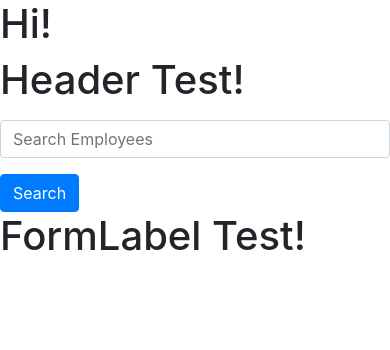
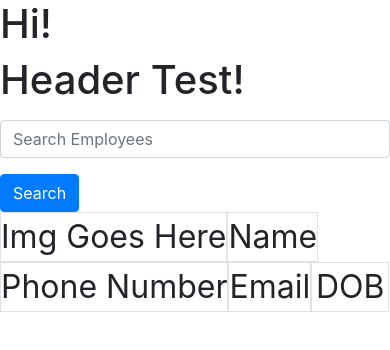
Before and after one commit to JoshTrev/Employee-Directory, a React (Create React App) app in the folder employee-directory-app/: page / in a window 390 px wide. Shown: the top 350 px of the page. Built offline with nearby package versions, Linux system fonts and the light colour scheme.

Commit message:
Added ability to order by name, phone, email, or DOB

```diff
--- a/employee-directory-app/src/App.js
+++ b/employee-directory-app/src/App.js
@@ -9,8 +9,16 @@ class App extends Component {
   state = {
     employees: employees,
     search: "",
-    sortOrder: "ASC",
-    orderedEmployees: []
+    sortOrderASC: true,
+    orderedEmployees: [],
+    sortByName: true,
+    sortByPhone: false,
+    sortByEmail: false,
+    sortByDOB: false,
+    sortByNameASC: true,
+    sortByPhoneASC: false,
+    sortByEmailASC: false,
+    sortByDOBASC: false,
   }
 
   handleInputChange = event => {
@@ -30,13 +38,13 @@ class App extends Component {
     var orderedEmployees = [];
 
     // Sort employees alphabetically by Ascending order
-    if (this.state.sortOrder === "ASC") {
+    if (this.state.sortOrderASC === true) {
       orderedEmployees = filteredEmployees.sort();
       console.log("filteredEmployeesASC");
       console.log(orderedEmployees);
     }
     // Sort employees alphabetically by Descending order
-    else if (this.state.sortOrder === "DES") {
+    else if (this.state.sortOrderASC === false) {
       orderedEmployees = filteredEmployees.sort().reverse();
       console.log("filteredEmployeesDES");
       console.log(orderedEmployees);
@@ -46,6 +54,128 @@ class App extends Component {
     this.setState({
       search: "",
       orderedEmployees: orderedEmployees
+    });
+  }
+
+  // Click to select search category. Also clicking again will toggle order.
+  handleFormSubmitName = event => {
+    event.preventDefault();
+
+    var newOrderedEmployees = [];
+
+    // If the chose category is already sortByName and sortByNameASC is true, sort results by ASC order.
+    if (this.state.sortByNameASC === true && this.state.sortByName === true && this.state.orderedEmployees !== "") {
+      console.log("Sort ASC");
+      newOrderedEmployees = this.state.orderedEmployees.sort();
+      this.setState({
+        sortByNameASC: false
+      });
+    }
+    // If the chose category is already sortByName and sortByNameASC is false, sort results by DES order.
+    if (this.state.sortByNameASC === false && this.state.sortByName === true && this.state.orderedEmployees !== "") {
+      console.log("Sort DES");
+      newOrderedEmployees = this.state.orderedEmployees.sort().reverse();
+      this.setState({
+        sortByNameASC: true
+      });
+    }
+
+    this.setState({
+      sortByName: true,
+      sortByPhone: false,
+      sortByEmail: false,
+      sortByDOB: false,
+      orderedEmployees: newOrderedEmployees
+    });
+  }
+  handleFormSubmitPhone = event => {
+    event.preventDefault();
+
+    var newOrderedEmployees = [];
+
+    // If the chose category is already sortByPhone and sortByPhoneASC is true, sort results by ASC order.
+    if (this.state.sortByPhoneASC === true && this.state.sortByPhone === true && this.state.orderedEmployees !== "") {
+      console.log("Sort ASC");
+      newOrderedEmployees = this.state.orderedEmployees.sort();
+      this.setState({
+        sortByPhoneASC: false
+      });
+    }
+    // If the chose category is already sortByPhone and sortByPhoneASC is false, sort results by DES order.
+    if (this.state.sortByPhoneASC === false && this.state.sortByPhone === true && this.state.orderedEmployees !== "") {
+      console.log("Sort DES");
+      newOrderedEmployees = this.state.orderedEmployees.sort().reverse();
+      this.setState({
+        sortByPhoneASC: true
+      });
+    }
+
+    this.setState({
+      sortByName: false,
+      sortByPhone: true,
+      sortByEmail: false,
+      sortByDOB: false,
+      orderedEmployees: newOrderedEmployees
+    });
+  }
+  handleFormSubmitEmail = event => {
+    event.preventDefault();
+
+    var newOrderedEmployees = [];
+
+    // If the chose category is already sortByEmail and sortByEmailASC is true, sort results by ASC order.
+    if (this.state.sortByEmailASC === true && this.state.sortByEmail === true && this.state.orderedEmployees !== "") {
+      console.log("Sort ASC");
+      newOrderedEmployees = this.state.orderedEmployees.sort();
+      this.setState({
+        sortByEmailASC: false
+      });
+    }
+    // If the chose category is already sortByEmail and sortByEmailASC is false, sort results by DES order.
+    if (this.state.sortByEmailASC === false && this.state.sortByEmail === true && this.state.orderedEmployees !== "") {
+      console.log("Sort DES");
+      newOrderedEmployees = this.state.orderedEmployees.sort().reverse();
+      this.setState({
+        sortByEmailASC: true
+      });
+    }
+
+    this.setState({
+      sortByName: false,
+      sortByPhone: false,
+      sortByEmail: true,
+      sortByDOB: false,
+      orderedEmployees: newOrderedEmployees
+    });
+  }
+  handleFormSubmitDOB = event => {
+    event.preventDefault();
+
+    var newOrderedEmployees = [];
+
+    // If the chose category is already sortByDOB and sortByDOBASC is true, sort results by ASC order.
+    if (this.state.sortByDOBASC === true && this.state.sortByDOB === true && this.state.orderedEmployees !== "") {
+      console.log("Sort ASC");
+      newOrderedEmployees = this.state.orderedEmployees.sort();
+      this.setState({
+        sortByDOBASC: false
+      });
+    }
+    // If the chose category is already sortByDOB and sortByDOBASC is false, sort results by DES order.
+    if (this.state.sortByDOBASC === false && this.state.sortByDOB === true && this.state.orderedEmployees !== "") {
+      console.log("Sort DES");
+      newOrderedEmployees = this.state.orderedEmployees.sort().reverse();
+      this.setState({
+        sortByDOBASC: true
+      });
+    }
+
+    this.setState({
+      sortByName: false,
+      sortByPhone: false,
+      sortByEmail: false,
+      sortByDOB: true,
+      orderedEmployees: newOrderedEmployees
     });
   }
 
@@ -60,7 +190,12 @@ class App extends Component {
           handleFormSubmit={this.handleFormSubmit}
           handleInputChange={this.handleInputChange}
         />
-        <FormLabel />
+        <FormLabel
+          handleFormSubmitName={this.handleFormSubmitName}
+          handleFormSubmitPhone={this.handleFormSubmitPhone}
+          handleFormSubmitEmail={this.handleFormSubmitEmail}
+          handleFormSubmitDOB={this.handleFormSubmitDOB}
+        />
         {this.state.orderedEmployees.map(person =>
           <EmployeeCard
             key={person.id}
--- a/employee-directory-app/src/components/FormLabel/FormLabel.css
+++ b/employee-directory-app/src/components/FormLabel/FormLabel.css
@@ -0,0 +1,30 @@
+#imgColumn {
+    font-size: 24pt;
+    text-align: center;
+    min-width: 20%;
+    float: left;
+}
+#nameColumn {
+    font-size: 24pt;
+    text-align: center;
+    min-width: 20%;
+    float: left;
+}
+#phoneColumn {
+    font-size: 24pt;
+    text-align: center;
+    min-width: 20%;
+    float: left;
+}
+#emailColumn {
+    font-size: 24pt;
+    text-align: center;
+    min-width: 20%;
+    float: left;
+}
+#dateOfBirthColumn {
+    font-size: 24pt;
+    text-align: center;
+    min-width: 20%;
+    float: left;
+}
--- a/employee-directory-app/src/components/FormLabel/FormLabel.js
+++ b/employee-directory-app/src/components/FormLabel/FormLabel.js
@@ -1,11 +1,25 @@
 import React from "react";
 import "./FormLabel.css";
 
-function FormLabel() {
+function FormLabel(props) {
 	return (
-		<h1>
-			<p>FormLabel Test!</p>
-		</h1>
+		<div>
+			<div id="imgColumn" className="border">
+				Img Goes Here
+			</div>
+			<div onClick={props.handleFormSubmitName} id="nameColumn" className="border">
+				Name
+			</div>
+			<div onClick={props.handleFormSubmitPhone} id="phoneColumn" className="border">
+				Phone Number
+			</div>
+			<div onClick={props.handleFormSubmitEmail} id="emailColumn" className="border">
+				Email
+			</div>
+			<div onClick={props.handleFormSubmitDOB} id="dateOfBirthColumn" className="border">
+				DOB
+			</div>
+		</div>
 	);
 }
 
```
Also changed, not shown: employee-directory-app/src/components/EmployeeCard/EmployeeCard.css (+15 -5 lines).
